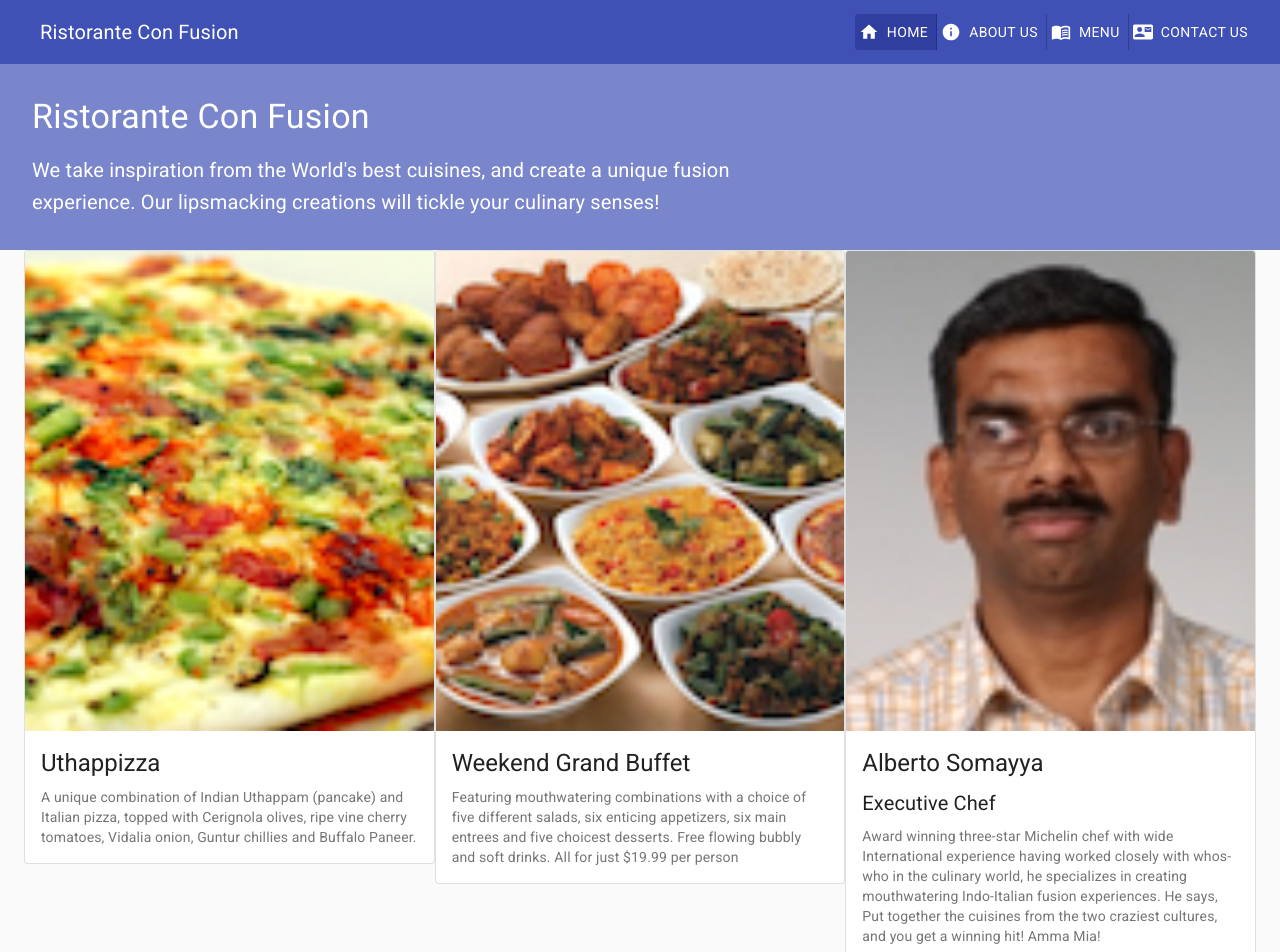
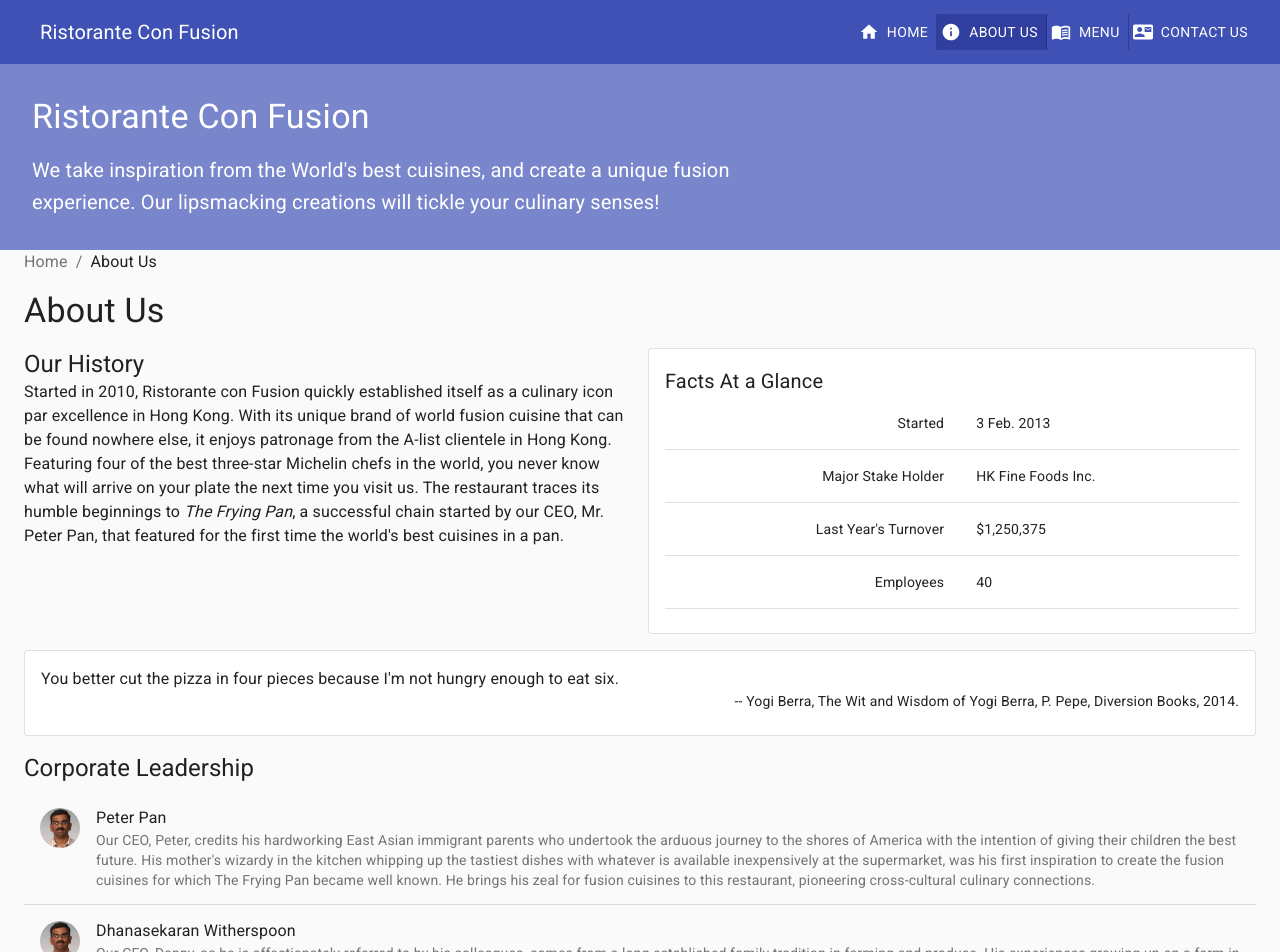
Before and after one commit to jmuppala/confusion-react-16.3.1, a React (Create React App) app: page /aboutus in a window 1280 px wide. Before the commit this address led to /home. Shown: the top 952 px of the page. Built offline with nearby package versions, Linux system fonts and the light colour scheme.

Commit message:
Assignment 2

```diff
--- a/src/App.js
+++ b/src/App.js
@@ -1,6 +1,7 @@
 import React from 'react';
 import NavBar from './components/NavBar';
 import Home from './components/HomeComponent';
+import About from './components/AboutComponent';
 import MenuList from './components/MenuComponent';
 import DishDetail from './components/DishDetailComponent';
 import Contact from './components/ContactComponent';
@@ -29,6 +30,9 @@ function App() {
           <Route exact path='/home'>
             <Home dishes={dishes} promotions={promotions} leaders={leaders} />
           </Route>
+          <Route exact path='/aboutus'>
+            <About leaders={leaders} />
+          </Route>
           <Route exact path='/menu'>
             <MenuList dishes={dishes} />
           </Route>
--- /dev/null
+++ b/src/components/AboutComponent.js
@@ -0,0 +1,139 @@
+import React from 'react';
+import { makeStyles } from '@material-ui/core/styles';
+import Grid from '@material-ui/core/Grid';
+import Card from '@material-ui/core/Card';
+import CardContent from '@material-ui/core/CardContent';
+import List from '@material-ui/core/List';
+import ListItem from '@material-ui/core/ListItem';
+import Divider from '@material-ui/core/Divider';
+import ListItemText from '@material-ui/core/ListItemText';
+import ListItemAvatar from '@material-ui/core/ListItemAvatar';
+import Avatar from '@material-ui/core/Avatar';
+import Typography from '@material-ui/core/Typography';
+import Breadcrumbs from '@material-ui/core/Breadcrumbs';
+import Link from '@material-ui/core/Link';
+import { Link as RouterLink } from 'react-router-dom';
+import Table from '@material-ui/core/Table';
+import TableBody from '@material-ui/core/TableBody';
+import TableCell from '@material-ui/core/TableCell';
+import TableRow from '@material-ui/core/TableRow';
+
+const useStyles = makeStyles((theme) => ({
+    root: {
+      width: '100%',
+      display: 'flex',
+      flexWrap: 'wrap',
+      justifyContent: 'space-around',
+      overflow: 'hidden',
+    },
+    gridList: {
+      width: 1080,
+      height: 500,
+    },
+    icon: {
+      color: 'rgba(255, 255, 255, 0.54)',
+    }
+  }));
+
+function LeaderList({ leaders }) {
+
+    return (
+        <List>
+            { leaders.map((leader, index) => (
+                <React.Fragment key={index}>
+                    <ListItem alignItems="flex-start">
+                        <ListItemAvatar>
+                            <Avatar alt={leader.name} src={leader.image} />
+                        </ListItemAvatar>
+                        <ListItemText
+                        primary={leader.name}
+                        secondary={leader.description}
+                        />
+                    </ListItem>
+                    {(index < leaders.length - 1) ? <Divider /> : null }
+                </React.Fragment>
+            ))}
+        </List>
+    );
+}
+
+export default function About({ leaders }) {
+  const classes = useStyles();
+
+    return(
+        <div className={classes.root}>
+            <Grid container spacing={2}>
+                <Grid item xs={12}>
+                    <Breadcrumbs aria-label="breadcrumb">
+                    <Link color="inherit" component={RouterLink} to="/">
+                        Home
+                    </Link>
+                    <Typography color="textPrimary">About Us</Typography>
+                    </Breadcrumbs>
+                </Grid>
+                <Grid item xs={12}>
+                    <Typography variant="h4" align='left' component="h4">
+                    About Us
+                    </Typography>
+                </Grid>
+                <Grid item xs={12} md={6}>
+                    <Typography variant="h5" align='left' component="h5">
+                    Our History
+                    </Typography>
+                    <Typography variant="body1" align='left' component="p">
+                    Started in 2010, Ristorante con Fusion quickly established itself as a culinary icon par excellence in Hong Kong. With its unique brand of world fusion cuisine that can be found nowhere else, it enjoys patronage from the A-list clientele in Hong Kong.  Featuring four of the best three-star Michelin chefs in the world, you never know what will arrive on your plate the next time you visit us.
+                    The restaurant traces its humble beginnings to <em>The Frying Pan</em>, a successful chain started by our CEO, Mr. Peter Pan, that featured for the first time the world's best cuisines in a pan.
+                    </Typography>
+                </Grid>
+                <Grid item xs={12} md={6}>
+                    <Card variant="outlined">
+                        <CardContent>
+                            <Typography variant="h6" align='left' component="h6">
+                            Facts At a Glance
+                            </Typography>
+                            <Table>
+                                <TableBody>
+                                <TableRow>
+                                <TableCell align='right'>Started</TableCell>
+                                <TableCell align='left'>3 Feb. 2013</TableCell>
+                                </TableRow>
+                                <TableRow>
+                                <TableCell align='right'>Major Stake Holder</TableCell>
+                                <TableCell align='left'>HK Fine Foods Inc.</TableCell>
+                                </TableRow>
+                                <TableRow>
+                                <TableCell align='right'>Last Year's Turnover</TableCell>
+                                <TableCell align='left'>$1,250,375</TableCell>
+                                </TableRow>
+                                <TableRow>
+                                <TableCell align='right'>Employees</TableCell>
+                                <TableCell align='left'>40</TableCell>
+                                </TableRow>
+                                </TableBody>
+                            </Table>
+                        </CardContent>
+                    </Card>
+                </Grid>
+                <Grid item xs={12}>
+                    <Card variant="outlined">
+                        <CardContent>
+                            <Typography variant="body1" align='left' component="p">
+                            You better cut the pizza in four pieces because
+                            I'm not hungry enough to eat six.
+                            </Typography>
+                            <Typography variant="body2" align='right' component="p">
+                            -- Yogi Berra, The Wit and Wisdom of Yogi Berra, P. Pepe, Diversion Books, 2014.
+                            </Typography>
+                        </CardContent>
+                    </Card>
+                </Grid>
+                <Grid item xs={12}>
+                    <Typography variant="h5" align='left' component="h5">
+                    Corporate Leadership
+                    </Typography>
+                    <LeaderList leaders={leaders} />
+                </Grid>
+            </Grid>
+        </div>
+    );
+}
```
